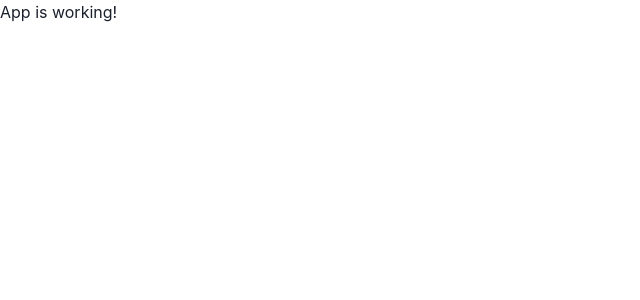
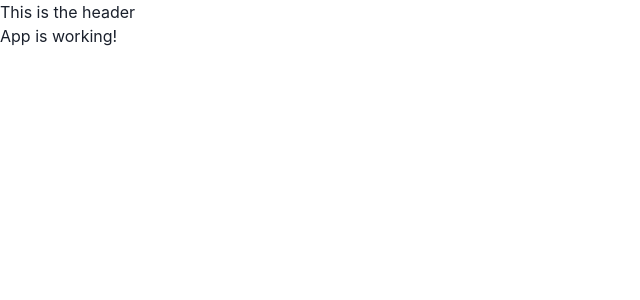
Before and after one commit to gutodiasdev/meddash, a Next.js app: page / in a window 1280 px wide. Shown: the top 300 px of the page, without its empty margins (0-640 px from the left). Built offline with nearby package versions, Linux system fonts and the light colour scheme.

Commit message:
feat: add Header component

```diff
--- /dev/null
+++ b/src/components/Header.tsx
@@ -0,0 +1,11 @@
+import { Box } from '@chakra-ui/react'
+
+function Header() {
+  return (
+    <Box>
+      This is the header
+    </Box>
+  )
+}
+
+export { Header }
--- a/src/pages/index.tsx
+++ b/src/pages/index.tsx
@@ -1,9 +1,13 @@
 import { Inter } from '@next/font/google'
+import { Header } from '../components/Header'
 
 const inter = Inter({ subsets: ['latin'] })
 
 export default function Home() {
   return (
-    <h1>App is working!</h1>
+    <>
+      <Header />
+      <h1>App is working!</h1>
+    </>
   )
 }
```
